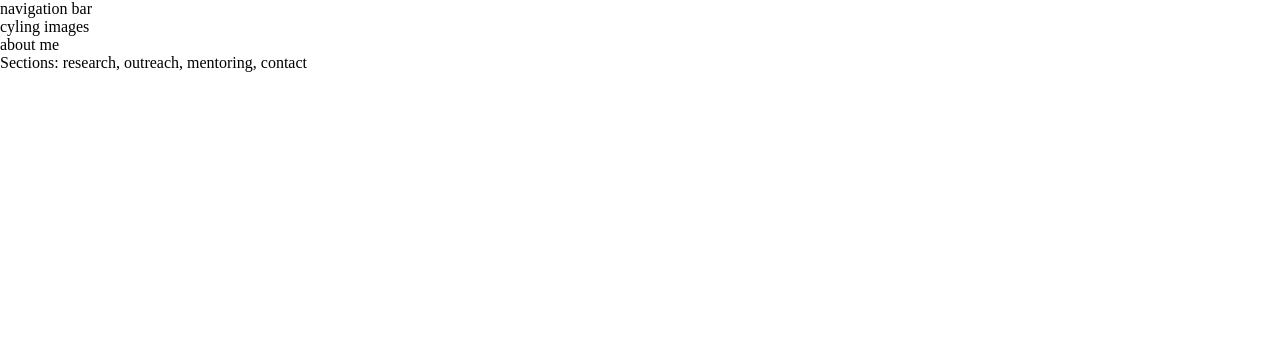
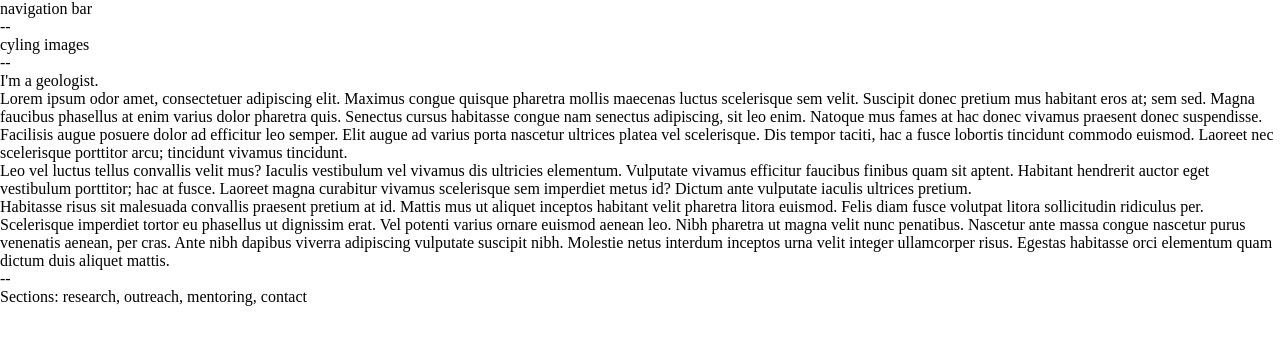
Before and after one commit to mohalloran00/mohalloran00.github.io, a React (Vite) app in the folder react-vite/: page / in a window 1280 px wide. Shown: the top 344 px of the page. Built offline with nearby package versions, Linux system fonts and the light colour scheme.

Commit message:
data.json and aboutMe

```diff
--- /dev/null
+++ b/react-vite/src/components/LandingPage/AboutMe.jsx
@@ -0,0 +1,6 @@
+import data from '../../data.json';
+
+export default function AboutMe() {
+  const { aboutMe } = data;
+  return aboutMe.map(paragraph => <p>{paragraph}</p>);
+}
--- a/react-vite/src/components/LandingPage/LandingPage.jsx
+++ b/react-vite/src/components/LandingPage/LandingPage.jsx
@@ -1,9 +1,14 @@
+import AboutMe from './AboutMe';
+
 export default function LandingPage() {
   return (
     <>
       <p>navigation bar</p>
+      <p>--</p>
       <p>cyling images</p>
-      <p>about me</p>
+      <p>--</p>
+      <AboutMe />
+      <p>--</p>
       <p>Sections: research, outreach, mentoring, contact</p>
     </>
   );
--- /dev/null
+++ b/react-vite/src/data.json
@@ -0,0 +1,8 @@
+{
+    "aboutMe": [
+        "I'm a geologist.",
+        "Lorem ipsum odor amet, consectetuer adipiscing elit. Maximus congue quisque pharetra mollis maecenas luctus scelerisque sem velit. Suscipit donec pretium mus habitant eros at; sem sed. Magna faucibus phasellus at enim varius dolor pharetra quis. Senectus cursus habitasse congue nam senectus adipiscing, sit leo enim. Natoque mus fames at hac donec vivamus praesent donec suspendisse. Facilisis augue posuere dolor ad efficitur leo semper. Elit augue ad varius porta nascetur ultrices platea vel scelerisque. Dis tempor taciti, hac a fusce lobortis tincidunt commodo euismod. Laoreet nec scelerisque porttitor arcu; tincidunt vivamus tincidunt.",
+        "Leo vel luctus tellus convallis velit mus? Iaculis vestibulum vel vivamus dis ultricies elementum. Vulputate vivamus efficitur faucibus finibus quam sit aptent. Habitant hendrerit auctor eget vestibulum porttitor; hac at fusce. Laoreet magna curabitur vivamus scelerisque sem imperdiet metus id? Dictum ante vulputate iaculis ultrices pretium.",
+        "Habitasse risus sit malesuada convallis praesent pretium at id. Mattis mus ut aliquet inceptos habitant velit pharetra litora euismod. Felis diam fusce volutpat litora sollicitudin ridiculus per. Scelerisque imperdiet tortor eu phasellus ut dignissim erat. Vel potenti varius ornare euismod aenean leo. Nibh pharetra ut magna velit nunc penatibus. Nascetur ante massa congue nascetur purus venenatis aenean, per cras. Ante nibh dapibus viverra adipiscing vulputate suscipit nibh. Molestie netus interdum inceptos urna velit integer ullamcorper risus. Egestas habitasse orci elementum quam dictum duis aliquet mattis."
+    ]
+}
```
